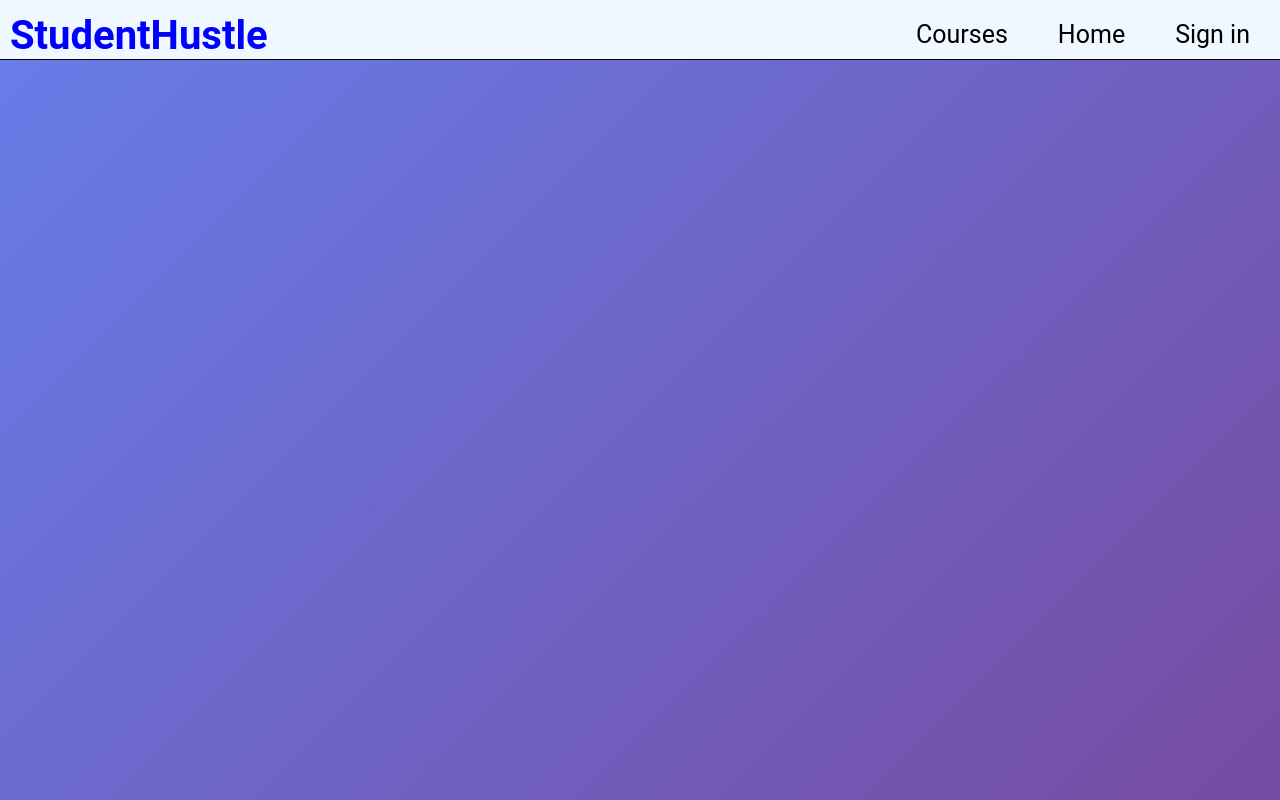
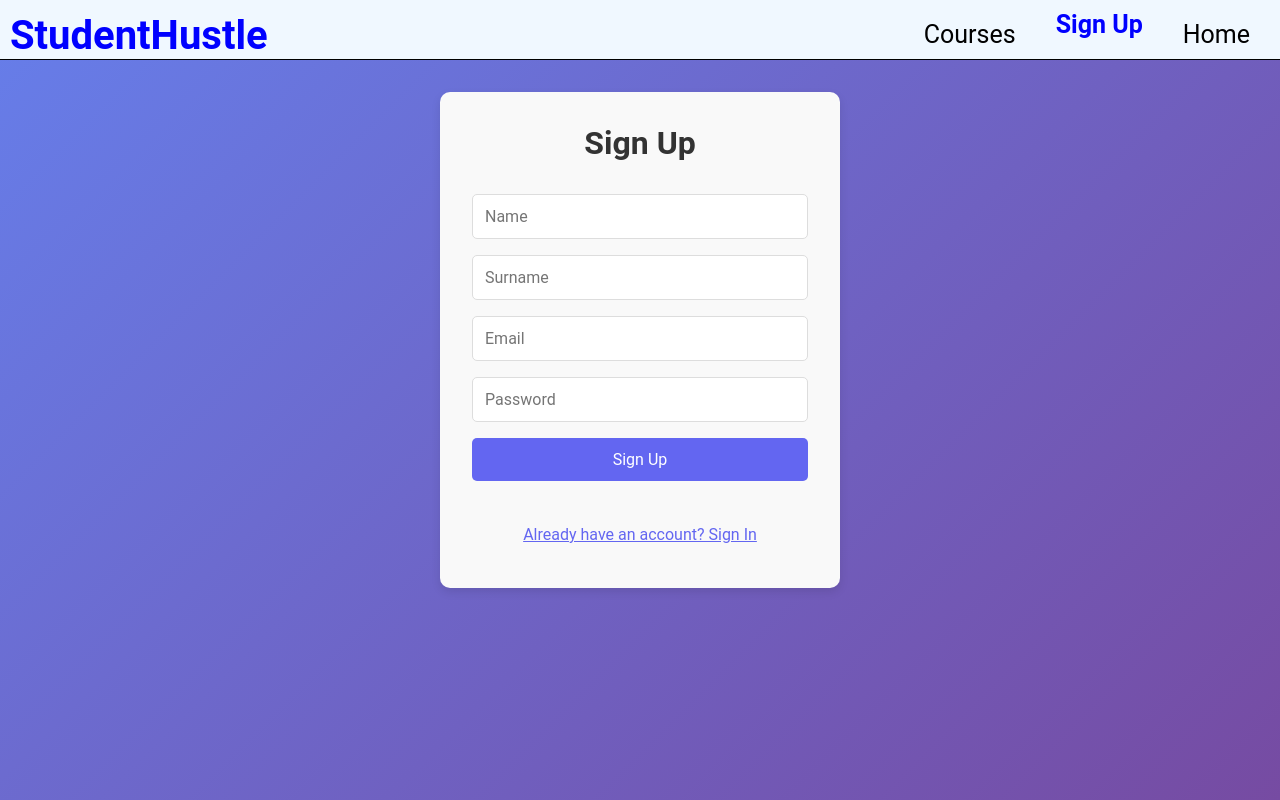
Before and after one commit to NikaGeladze/StudentHustle, a React (Vite) app in the folder StudentHustle/: page /signup in a window 1280 px wide. Built offline with nearby package versions, Linux system fonts and the light colour scheme.

Commit message:
added signin signup

```diff
--- a/StudentHustle/src/App.jsx
+++ b/StudentHustle/src/App.jsx
@@ -1,15 +1,22 @@
 import { useState } from "react";
-import {Routes,Route} from 'react-router-dom'
+import { Routes, Route } from "react-router-dom";
 import Header from "./components/Header.jsx";
 import Home from "./components/Home.jsx";
 import Courses from "./components/Courses.jsx";
+import SignIn from "./components/SignIn.jsx";
+import SignUp from "./components/SignUp.jsx";
+
 function App() {
+  const [user, setUser] = useState(null);
+
   return (
     <>
-      <Header />
+      <Header user={user} />
       <Routes>
         <Route path="/" element={<Home />} />
-        <Route path="/courses" element={<Courses/>} />
+        <Route path="/courses" element={<Courses />} />
+        <Route path="/signin" element={<SignIn setUser={setUser} />} />
+        <Route path="/signup" element={<SignUp />} />
       </Routes>
     </>
   );
--- /dev/null
+++ b/StudentHustle/src/auth.css
@@ -0,0 +1,78 @@
+.auth-form {
+  background-color: #f9f9f9;
+  border-radius: 10px;
+  box-shadow: 0 4px 10px rgba(0, 0, 0, 0.1);
+  padding: 2rem;
+  width: 100%;
+  max-width: 400px;
+  margin: 2rem auto;
+  display: flex;
+  flex-direction: column;
+  gap: 1rem;
+}
+
+.auth-form h2 {
+  font-size: 2rem;
+  color: #333;
+  text-align: center;
+  margin-bottom: 1rem;
+}
+
+.auth-form input {
+  padding: 0.75rem;
+  font-size: 1rem;
+  border: 1px solid #ddd;
+  border-radius: 5px;
+  width: 100%;
+  transition: border-color 0.3s ease;
+}
+
+.auth-form input:focus {
+  border-color: #6366f1;
+  outline: none;
+}
+
+.auth-form button {
+  padding: 0.75rem;
+  font-size: 1rem;
+  background-color: #6366f1;
+  color: white;
+  border: none;
+  border-radius: 5px;
+  cursor: pointer;
+  transition: background-color 0.3s ease;
+}
+
+.auth-form button:hover {
+  background-color: #4f46e5;
+}
+
+.auth-form .error {
+  color: red;
+  font-size: 0.9rem;
+  text-align: center;
+}
+
+.auth-form .success {
+  color: green;
+  font-size: 0.9rem;
+  text-align: center;
+}
+
+.auth-form .redirect-link {
+  text-align: center;
+  margin-top: 1rem;
+}
+
+.auth-form .redirect-link button {
+  background: none;
+  border: none;
+  color: #6366f1;
+  text-decoration: underline;
+  cursor: pointer;
+  font-size: 1rem;
+}
+
+.auth-form .redirect-link button:hover {
+  color: #4f46e5;
+}
--- a/StudentHustle/src/components/Header.jsx
+++ b/StudentHustle/src/components/Header.jsx
@@ -35,6 +35,11 @@ function Header() {
             Courses
           </NavLink>
         </div>
+        <div>
+          <NavLink to="/signup" style={navLinkStyles}>
+            Sign Up
+          </NavLink>
+        </div>
         <div
           className="header-home"
           onClick={() => {
@@ -45,14 +50,6 @@ function Header() {
             Home
           </NavLink>
         </div>
-        <div
-          className="header-signin"
-          onClick={() => {
-            console.log("Home Clicked");
-          }}
-        >
-          Sign in
-        </div>
       </div>
     </div>
   );
--- /dev/null
+++ b/StudentHustle/src/components/SignIn.jsx
@@ -0,0 +1,61 @@
+import { useState } from "react";
+import { useNavigate } from "react-router-dom";
+import "../auth.css";
+
+// Utility functions for localStorage
+function getUsers() {
+  return JSON.parse(localStorage.getItem("users") || "[]");
+}
+function saveUsers(users) {
+  localStorage.setItem("users", JSON.stringify(users));
+}
+
+function SignIn({ setUser }) {
+  const [email, setEmail] = useState("");
+  const [password, setPassword] = useState("");
+  const [error, setError] = useState("");
+  const navigate = useNavigate();
+
+  const handleSubmit = (e) => {
+    e.preventDefault();
+    const users = getUsers();
+    const user = users.find(
+      (u) => u.email === email && u.password === password
+    );
+    if (!user) {
+      setError("Invalid email or password.");
+      return;
+    }
+    setUser(user); // Set the logged-in user
+    navigate("/"); // Redirect to the home page
+  };
+
+  return (
+    <form onSubmit={handleSubmit} className="auth-form">
+      <h2>Sign In</h2>
+      <input
+        type="email"
+        placeholder="Email"
+        value={email}
+        required
+        onChange={(e) => setEmail(e.target.value)}
+      />
+      <input
+        type="password"
+        placeholder="Password"
+        value={password}
+        required
+        onChange={(e) => setPassword(e.target.value)}
+      />
+      <button type="submit">Sign In</button>
+      {error && <div className="error">{error}</div>}
+      <div className="redirect-link">
+        <button type="button" onClick={() => navigate("/signup")}>
+          Don't have an account? Sign Up
+        </button>
+      </div>
+    </form>
+  );
+}
+
+export default SignIn;
--- /dev/null
+++ b/StudentHustle/src/components/SignUp.jsx
@@ -0,0 +1,81 @@
+import { useState } from "react";
+import { useNavigate } from "react-router-dom";
+import "../auth.css";
+
+// Utility functions for localStorage
+function getUsers() {
+  return JSON.parse(localStorage.getItem("users") || "[]");
+}
+function saveUsers(users) {
+  localStorage.setItem("users", JSON.stringify(users));
+}
+
+function SignUp() {
+  const [name, setName] = useState("");
+  const [surname, setSurname] = useState("");
+  const [email, setEmail] = useState("");
+  const [password, setPassword] = useState("");
+  const [error, setError] = useState("");
+  const [success, setSuccess] = useState("");
+  const navigate = useNavigate();
+
+  const handleSubmit = (e) => {
+    e.preventDefault();
+    const users = getUsers();
+    const exists = users.find((u) => u.email === email);
+    if (exists) {
+      setError("User already exists.");
+      setSuccess("");
+      return;
+    }
+    users.push({ name, surname, email, password });
+    saveUsers(users);
+    setSuccess("Account created! You can now sign in.");
+    setError("");
+    setTimeout(() => navigate("/signin"), 1500); // Redirect to SignIn page
+  };
+
+  return (
+    <form onSubmit={handleSubmit} className="auth-form">
+      <h2>Sign Up</h2>
+      <input
+        type="text"
+        placeholder="Name"
+        value={name}
+        required
+        onChange={(e) => setName(e.target.value)}
+      />
+      <input
+        type="text"
+        placeholder="Surname"
+        value={surname}
+        required
+        onChange={(e) => setSurname(e.target.value)}
+      />
+      <input
+        type="email"
+        placeholder="Email"
+        value={email}
+        required
+        onChange={(e) => setEmail(e.target.value)}
+      />
+      <input
+        type="password"
+        placeholder="Password"
+        value={password}
+        required
+        onChange={(e) => setPassword(e.target.value)}
+      />
+      <button type="submit">Sign Up</button>
+      {error && <div className="error">{error}</div>}
+      {success && <div className="success">{success}</div>}
+      <div className="redirect-link">
+        <button type="button" onClick={() => navigate("/signin")}>
+          Already have an account? Sign In
+        </button>
+      </div>
+    </form>
+  );
+}
+
+export default SignUp;
--- a/StudentHustle/src/main.jsx
+++ b/StudentHustle/src/main.jsx
@@ -6,5 +6,5 @@ import App from "./App.jsx";
 createRoot(document.getElementById("root")).render(
   <BrowserRouter>
     <App />
-  </ BrowserRouter>
+  </BrowserRouter>
 );
```
